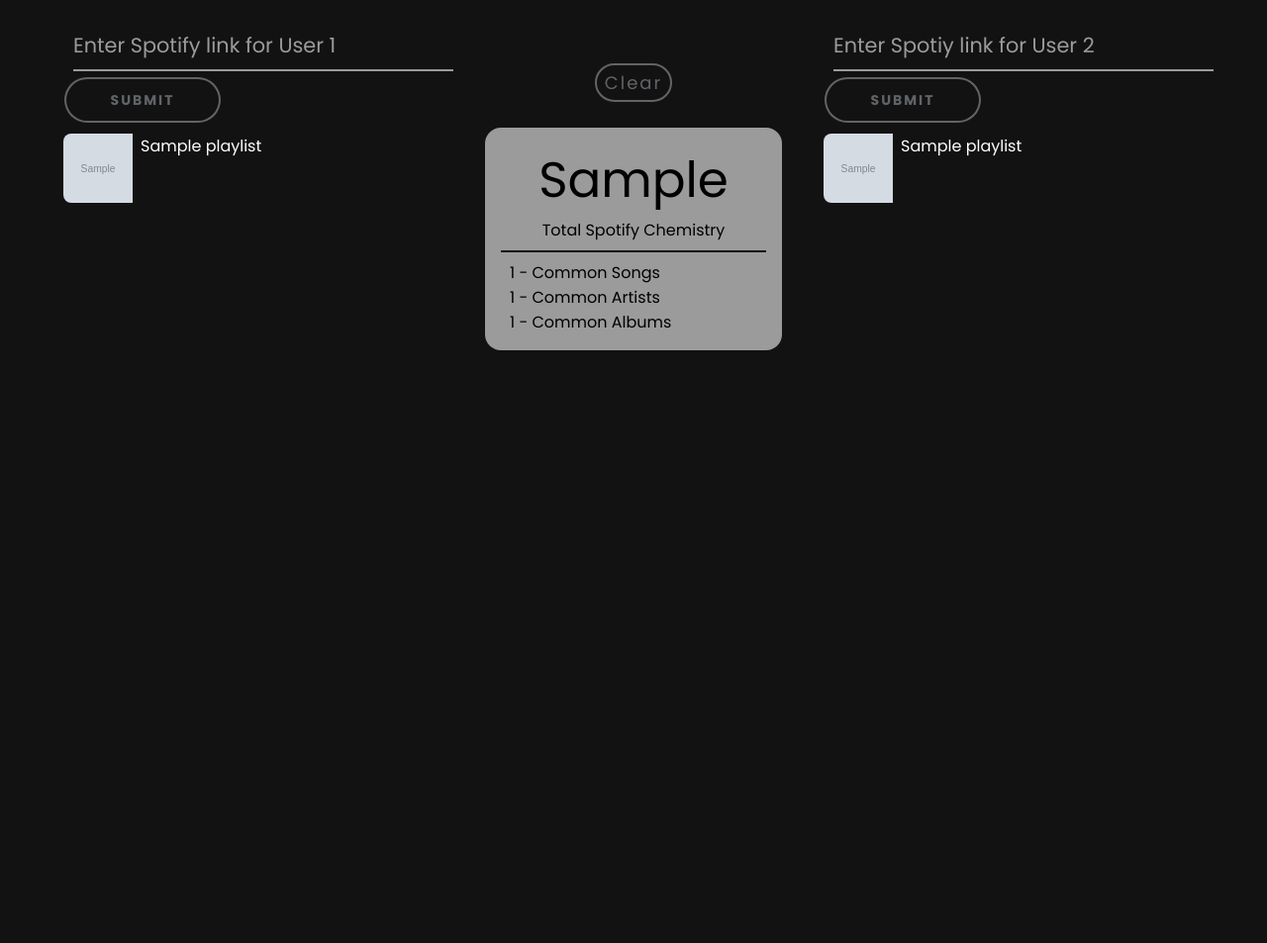
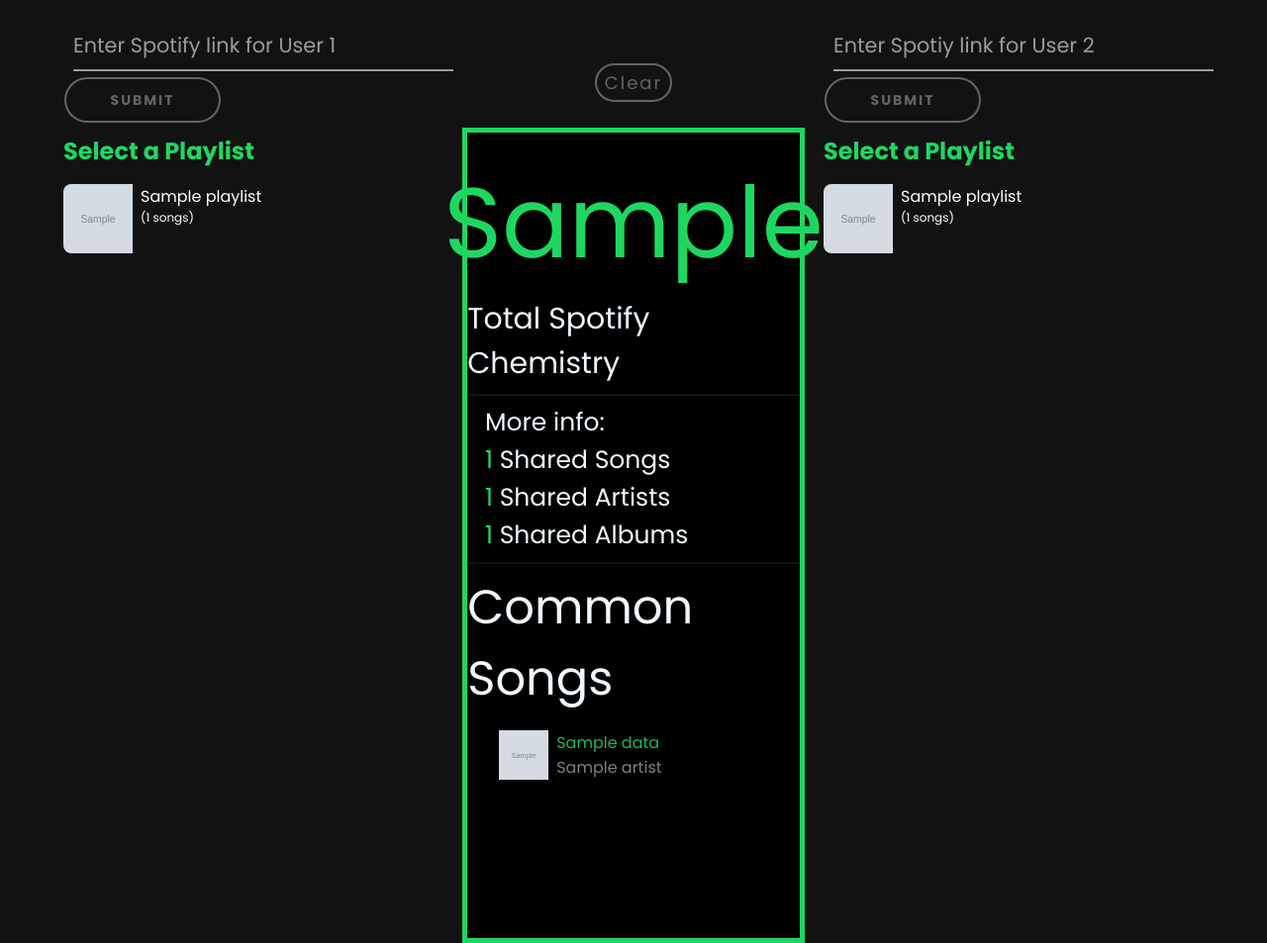
Before and after one commit to Zykicc/Capstone-1, a Flask app: template templates/home.html in a window 1280 px wide. Shown: the part 70-1023 px from the top of the page at 99% size. Run offline with Flask 3, Linux system fonts and the light colour scheme; tables that the repository leaves empty hold one stand-in row (values such as "Sample post"); the template is opened without the code that fills it: values that come from a table or form of the project are taken from there, most other values are stand-ins (such as "Sample title", 1, 10 or a date in 2020); grey boxes marked "Sample" are stand-in pictures.

Commit message:
polishing website and added common song list

```diff
--- a/app.py
+++ b/app.py
@@ -7,6 +7,7 @@
 import requests
 import re
 import pickle
+
 
 # keys
 USER1_PLAYLIST = "user1_playlist"
@@ -18,9 +19,15 @@
 USER1_SELECTED_PLAYLIST_ID = "USER1_SELECTED_PLAYLIST_ID"
 USER2_SELECTED_PLAYLIST_ID = "USER2_SELECTED_PLAYLIST_ID"
 
+USER1_HAS_EMPTY_PLAYLIST = "USER1_HAS_EMPTY_PLAYLIST"
+USER2_HAS_EMPTY_PLAYLIST = "USER2_HAS_EMPTY_PLAYLIST"
+
 CHEMISTRY_DATA = "CHEMISTRY_DATA"
 
 CURR_USER_KEY = "curr_user"
+
+# glboal vars
+CommonSongData = []
 
 
 app = Flask(__name__)
@@ -166,8 +173,16 @@
 
     if 'user1_id' in request.form:
         writeDataToPickle(USER1_PLAYLIST, new_playlist)
+        if len(new_playlist) == 0:
+            session[USER1_HAS_EMPTY_PLAYLIST] = True
+        else:
+            session[USER1_HAS_EMPTY_PLAYLIST] = False
     else:
         writeDataToPickle(USER2_PLAYLIST, new_playlist)
+        if len(new_playlist) == 0:
+            session[USER2_HAS_EMPTY_PLAYLIST] = True
+        else:
+            session[USER2_HAS_EMPTY_PLAYLIST] = False
 
     return redirect('/')
 
@@ -193,13 +208,7 @@
 def getPlaylistItems(userId, playlistId):
     """gets all songs in the playlist"""
 
-    # authToken = getToken()
 
-    # url = f"https://api.spotify.com/v1/playlists/{playlistId}/tracks?offset=0&limit=100"
-    # headers = {
-    # 'Authorization': f"Bearer {authToken}"
-    # }
-    # songList = requests.request("GET", url, headers=headers)
     if userId == "user1":
         playListUser = getDataFromPickle(USER1_PLAYLIST)
     else:
@@ -224,8 +233,12 @@
                 'artists': artistList,
                 'artistIds': artistIdList,
                 'album': item["track"]["album"]["name"],
-                'albumIds': item["track"]["album"]["id"]
+                'albumIds': item["track"]["album"]["id"],
+                'image': item["track"]["album"]["images"],
+                'songUrl': item["track"]["external_urls"]["spotify"]
             })
+            # print("**************************************************")
+            # print(item["track"]["external_urls"]["spotify"])
         else:
             print("**************************************************")
             print(item)
@@ -252,7 +265,7 @@
     songListUser1 = getDataFromPickle(USER1_SONGLIST)
     songListUser2 = getDataFromPickle(USER2_SONGLIST)
 
-    nameList1 = []
+    songNameList1 = []
     idList1 = []
     artistList1 = []
     albumList1 = []
@@ -271,10 +284,11 @@
     albumList1 = list(set(albumList1))
 
 
-    nameList2 = []
+    songNameList2 = []
     idList2 = []
     artistList2 = []
     albumList2 = []
+
 
 
     for song in songListUser2:
@@ -289,17 +303,29 @@
     idList2 = list(set(idList2))
     albumList2 = list(set(albumList2))
 
+
+
+
+    # get the dictionary values (we don't care about the keys now)
+    uniqueSongDataUser1 = list({song['id']:song for song in songListUser1}.values())
+
+
+    # get the dictionary values (we don't care about the keys now)
+    uniqueSongDataUser2 = list({song['id']:song for song in songListUser2}.values())
+
+    songData2Ids = {song2['id'] for song2 in uniqueSongDataUser2}
+
+    # setting data for global var
+    global CommonSongData
+    CommonSongData = [song for song in uniqueSongDataUser1 if song['id'] in songData2Ids]
+
+    print("@@@@@@@@@@@@@@@@@@@@@@@@@@@@@@@@@@@@@@@@@@@@@@@@@@@")
+    print(CommonSongData)
+
     sameSongCount = len(list(set(idList1).intersection(idList2)))
     sameArtistCount = len(list(set(artistList1).intersection(artistList2)))
     sameAlbumCount = len(list(set(albumList1).intersection(albumList2)))
 
-    print("%%%%%%%%%%%%%%%%%%%%%%%%%%%%%%%%%%%%%%%%%%%%%%%%%%%%%%%%%")
-    print(sameSongCount)
-    print(sameArtistCount)
-    print(sameAlbumCount)
-
-
-    print("$$$$$$$$$$$$$$$$$$$$$$$$$$$$$$$$$$$$$$$$$$$$$$$$$$$$$$")
     toalSongs = []
     toalSongs.extend(idList1)
     toalSongs.extend(idList2)
@@ -316,7 +342,7 @@
     totalAlbumCount = len(list(set(toalAlbums)))
 
     spotifyChemPerc = format((sameSongCount + sameArtistCount + sameAlbumCount) / (totalSongCount + totalArtistCount + totalAlbumCount), ".0%")
-    print(spotifyChemPerc)
+
 
     chemData = {
         'sameSongCount': sameSongCount,
@@ -344,6 +370,8 @@
     writeDataToPickle(USER1_SONGLIST, [])
     writeDataToPickle(USER2_SONGLIST, [])
 
+    if CHEMISTRY_DATA in session:
+        del session[CHEMISTRY_DATA]
 
     if USER1_SELECTED_PLAYLIST_ID in session:
         del session[USER1_SELECTED_PLAYLIST_ID]
@@ -351,6 +379,14 @@
     if USER2_SELECTED_PLAYLIST_ID in session:
         del session[USER2_SELECTED_PLAYLIST_ID]
 
+    if USER1_HAS_EMPTY_PLAYLIST in session:
+        session[USER1_HAS_EMPTY_PLAYLIST] = False
+
+    if USER2_HAS_EMPTY_PLAYLIST in session:
+        session[USER2_HAS_EMPTY_PLAYLIST] = False
+
+    global CommonSongData
+    CommonSongData = []
     return redirect('/')
 
 ##############################TOKEN###################################
@@ -429,11 +465,23 @@
         chemistryData = session[CHEMISTRY_DATA]
     else:
         chemistryData = False
+    # print("@@@@@@@@@@@@@@@@@@@@@@@@@@@@@@@@@@@@@@@@@@@@@@@@@@@")
+    # print(chemistryData)
+    user1PlaylistIsEmpty = False
+    user2PlaylistIsEmpty = False
 
+    if USER1_HAS_EMPTY_PLAYLIST in session:
+        user1PlaylistIsEmpty = session[USER1_HAS_EMPTY_PLAYLIST]
+
+    if USER2_HAS_EMPTY_PLAYLIST in session:
+        user2PlaylistIsEmpty = session[USER2_HAS_EMPTY_PLAYLIST]
     # print(filledBothSongList)
 
+    global CommonSongData
+    print(CommonSongData)
     if g.user:
-        return render_template('home.html', form1=form1, form2=form2, playListUser1=playListUser1, playListUser2=playListUser2, showCompareBtn=filledBothSongList, selectedUser1PlaylistId=selectedUser1PlaylistId, selectedUser2PlaylistId=selectedUser2PlaylistId, chemistryData=chemistryData)
+        return render_template('home.html', form1=form1, form2=form2, playListUser1=playListUser1, playListUser2=playListUser2, showCompareBtn=filledBothSongList, selectedUser1PlaylistId=selectedUser1PlaylistId, selectedUser2PlaylistId=selectedUser2PlaylistId, chemistryData=chemistryData, user1PlaylistIsEmpty=user1PlaylistIsEmpty, user2PlaylistIsEmpty=user2PlaylistIsEmpty,
+        CommonSongData=CommonSongData)
 
     else:
         return render_template("home_anon.html")
--- a/static/stylesheets/chemPerc-styles.css
+++ b/static/stylesheets/chemPerc-styles.css
@@ -6,22 +6,32 @@
 }
 
 .chem-wrapper {
-  background-color: #9b9b9b;
-  width: 300px;
-  padding: 1rem;
-  border-radius: 1rem;
+  background-color: #000000;
+  width: 90%;
+  padding: 1rem 0 10rem 0;
   align-items: center;
   display: flex;
   flex-direction: column;
   margin-top: 1rem;
+  border-width: thick;
+  border-color: #1ed760;
+  border-style: solid;
 }
 
 .spotifychemPerc {
-  font-size: 50px;
+  color: #1ed760;
+  font-size: 100px;
+}
+
+.spotifychemPerc-title {
+  font-size: 30px;
+  color: aliceblue;
 }
 
 .morePerc {
-  width: 250px;
+  width: 300px;
+  color: aliceblue;
+  font-size: 25px;
 }
 
 .divider-line {
@@ -30,3 +40,52 @@
   background-color: #121212;
   margin: 0.5rem;
 }
+
+.chemPercNum {
+  color: #1ed760;
+}
+
+.commonSong-title {
+  font-size: 3em;
+  color: aliceblue;
+  margin-bottom: 1rem;
+}
+
+.commonSongsWrapper {
+  width: -webkit-fill-available;
+  padding: 0 2rem;
+  gap: 1rem;
+  display: flex;
+  flex-direction: column;
+}
+
+.commonSong-item {
+  display: flex;
+  flex-direction: row;
+  gap: 0.5rem;
+  color: white;
+
+  animation: fadeInAnimation ease 3s;
+  animation-iteration-count: 1;
+  animation-fill-mode: forwards;
+}
+
+@keyframes fadeInAnimation {
+  0% {
+    opacity: 0;
+  }
+  100% {
+    opacity: 1;
+  }
+}
+
+.songName-link {
+  color: #1db954;
+  border-bottom: none;
+  transition: 0.3s all ease;
+}
+
+.songName-link:hover {
+  color: #d9d9d9;
+  border-bottom: 1px solid #1db954;
+}
--- a/static/stylesheets/styles.css
+++ b/static/stylesheets/styles.css
@@ -421,6 +421,7 @@
 }
 
 .playlist-img {
+  object-fit: cover;
   height: 70px;
   width: 70px;
   border-radius: 0.5rem 0 0 0.5rem;
@@ -436,4 +437,25 @@
 
 .selectedPlaylist {
   background-color: #4a4a4b;
+  border-width: 2px;
+  border-color: #e0e0e0;
+  border-style: solid;
 }
+
+.playlistItem-wrapper {
+  display: flex;
+  flex-direction: column;
+  align-items: flex-start;
+}
+
+.playlist-songs {
+  font-size: 12px;
+}
+
+.playlist-error {
+  color: #bb3e3e;
+}
+
+.selectPlaylist {
+  color: #1ed760;
+}
--- a/templates/home.html
+++ b/templates/home.html
@@ -19,7 +19,13 @@
       </div>
     </form>
     <div class="playlist-list">
-      {% for playlist in playListUser1 %}
+      {% if playListUser1|length > 0 %}
+      <h2 class="selectPlaylist">Select a Playlist</h2>
+      {% endif %} {% for playlist in playListUser1 %} {% if user1PlaylistIsEmpty
+      %}
+      <div class="playlist-error">No public playlists found</div>
+      <p class="playlist-error">Make sure user playlists are public</p>
+      {% endif %}
       <div
         class="playlist-box {% if selectedUser1PlaylistId == playlist.id %} selectedPlaylist {% endif %}"
       >
@@ -28,7 +34,10 @@
           href="/getPlaylistItems/user1/{{playlist.id}}"
         >
           <img src="{{playlist.image}}" alt="" class="playlist-img" />
-          <div class="playlist-item">{{ playlist.name }}</div>
+          <div class="playlistItem-wrapper">
+            <div class="playlist-item">{{ playlist.name }}</div>
+            <div class="playlist-songs">({{ playlist.songCount }} songs)</div>
+          </div>
         </a>
       </div>
 
@@ -56,15 +65,42 @@
       <div class="spotifychemPerc-title">Total Spotify Chemistry</div>
       <div class="divider-line"></div>
       <div class="morePerc">
+        <div class="chemPerc">More info:</div>
         <div class="chemPerc">
-          {{chemistryData.sameSongCount}} - Common Songs
+          <span class="chemPercNum">{{chemistryData.sameSongCount}}</span>
+          Shared Songs
         </div>
         <div class="chemPerc">
-          {{chemistryData.sameArtistCount}} - Common Artists
+          <span class="chemPercNum">{{chemistryData.sameArtistCount}}</span>
+          Shared Artists
         </div>
         <div class="chemPerc">
-          {{chemistryData.sameAlbumCount}} - Common Albums
+          <span class="chemPercNum">{{chemistryData.sameAlbumCount}}</span>
+          Shared Albums
         </div>
+      </div>
+      <div class="divider-line"></div>
+      <div class="commonSong-title">Common Songs</div>
+      <div class="commonSongsWrapper">
+        {% for data in CommonSongData %}
+        <div class="commonSong-item">
+          <img
+            class="commonSong-image"
+            src="{{data.image[0].url}}"
+            alt=""
+            style="height: 50px; width: 50px"
+          />
+          <div class="name-artist-wrapper">
+            <a class="songName-link" href="{{data.songUrl}}" target="_blank"
+              >{{data.name}}</a
+            >
+            <div style="color: grey">
+              {% for artist in data.artists %}{{artist}}{% if loop.index !=
+              data.artists|length %},{% endif %} {% endfor %}
+            </div>
+          </div>
+        </div>
+        {% endfor %}
       </div>
     </div>
 
@@ -89,7 +125,12 @@
       </div>
     </form>
     <div class="playlist-list">
-      {% for playlist in playListUser2 %}
+      {% if playListUser2|length > 0 %}
+      <h2 class="selectPlaylist">Select a Playlist</h2>
+      {% endif %} {% if user2PlaylistIsEmpty %}
+      <div class="playlist-error">No public playlists found</div>
+      <p class="playlist-error">Make sure user playlists are public</p>
+      {% endif %} {% for playlist in playListUser2 %}
       <div
         class="playlist-box {% if selectedUser2PlaylistId == playlist.id %} selectedPlaylist {% endif %}"
       >
@@ -98,7 +139,10 @@
           href="/getPlaylistItems/user2/{{playlist.id}}"
         >
           <img src="{{playlist.image}}" alt="" class="playlist-img" />
-          <div class="playlist-item">{{ playlist.name }}</div>
+          <div class="playlistItem-wrapper">
+            <div class="playlist-item">{{ playlist.name }}</div>
+            <div class="playlist-songs">({{ playlist.songCount }} songs)</div>
+          </div>
         </a>
       </div>
 
```
Also changed, not shown: playlist-functions.py (added).
